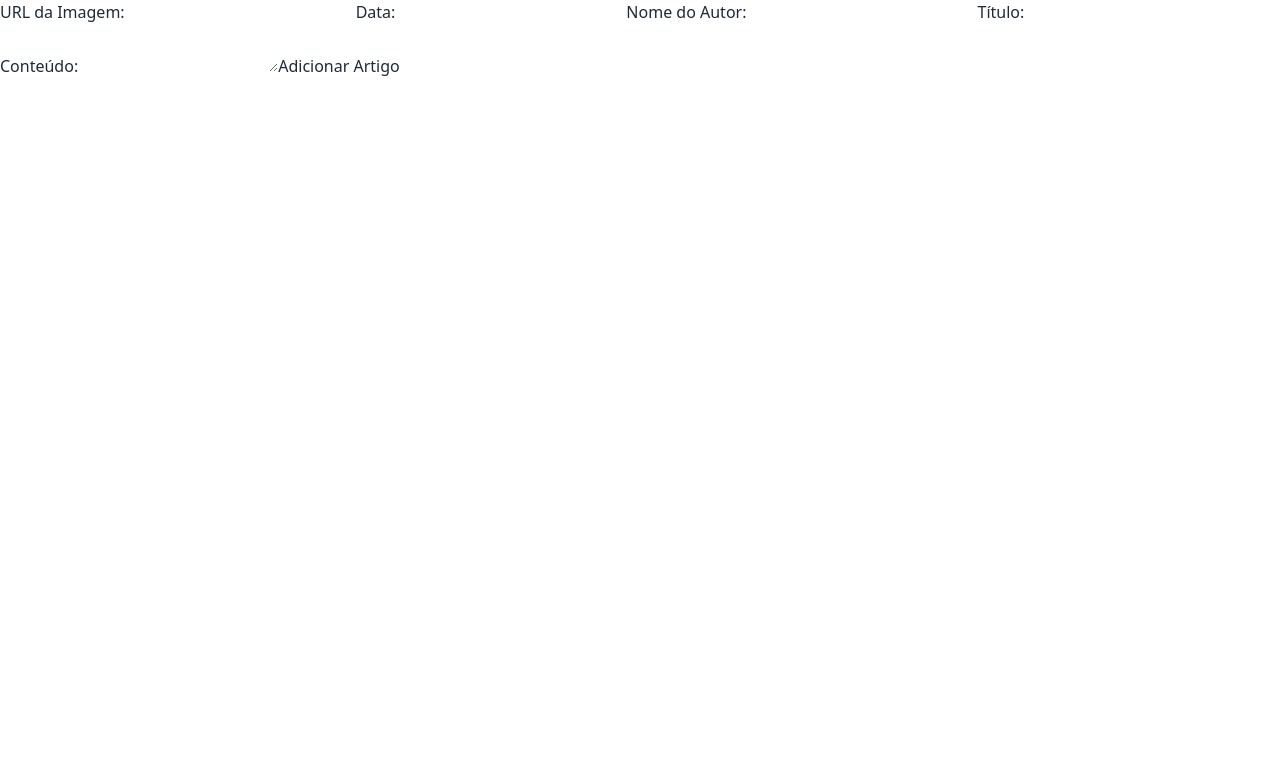
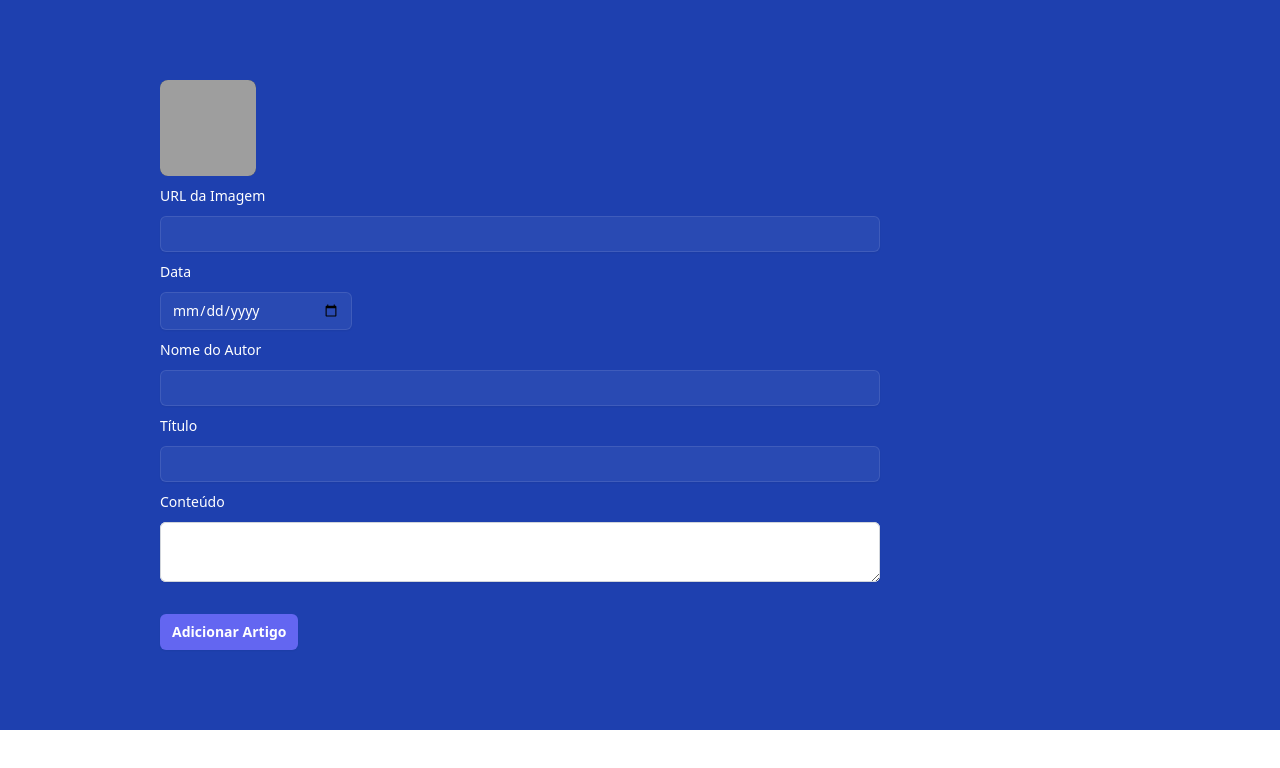
Before and after one commit to enascentedev/vida-com-deus, a Vue app: page /criar-artigo in a window 1280 px wide. Shown: the top 768 px of the page. Built offline with nearby package versions, Linux system fonts and the light colour scheme; grey boxes are pictures that could not be loaded.

Commit message:
modificando estrutura layout

```diff
--- a/src/components/createArquivo.vue
+++ b/src/components/createArquivo.vue
@@ -1,9 +1,5 @@
 <script>
 import { ref, onMounted } from "vue";
-import tempoRefletir from "@/assets/imagens/tempoRefletir.jpg";
-import amiltonMenezes from "@/assets/imagens/amiltonMenezes.jpg";
-import escolhas from "@/assets/imagens/escolhas.jpg";
-import amanhecer from "@/assets/imagens/amanhecer.jpg";
 import { artigosStore } from "@/stores/storeArtigo";
 
 export default {
@@ -40,7 +36,110 @@ export default {
 </script>
 
 <template>
-	<form @submit.prevent="criarArtigo">
+	<div>
+		<div class="bg-blue-800">
+			<main>
+				<!-- Settings forms -->
+				<div class="w-3/4 mx-auto py-20">
+					<form @submit.prevent="criarArtigo">
+						<img
+							src="https://encrypted-tbn0.gstatic.com/images?q=tbn:ANd9GcTi0ZRdV_U9tw_Iz7_eO2R74xNCqmZk3ObmNQ&usqp=CAU"
+							alt=""
+							class="h-24 w-24 flex-none rounded-lg bg-gray-800 object-cover" />
+
+						<div class="mt-2 w-3/4">
+							<label
+								for="urlImagem"
+								class="block text-sm font-medium leading-6 text-white"
+								>URL da Imagem</label
+							>
+							<div class="mt-2 w-full">
+								<input
+									v-model="novoArtigo.imagem"
+									type="text"
+									id="urlImagem"
+									required
+									class="block w-full rounded-md border-0 bg-white/5 py-1.5 text-white shadow-sm ring-1 ring-inset ring-white/10 focus:ring-2 focus:ring-inset focus:ring-indigo-500 sm:text-sm sm:leading-6 px-3" />
+							</div>
+						</div>
+
+						<div class="mt-2 w-3/4">
+							<label
+								for="data"
+								class="block text-sm font-medium leading-6 text-white"
+								>Data</label
+							>
+							<div class="mt-2 w-48">
+								<input
+									v-model="novoArtigo.data"
+									type="date"
+									id="data"
+									required
+									class="px-3 block w-full rounded-md border-0 bg-white/5 py-1.5 text-white shadow-sm ring-1 ring-inset ring-white/10 focus:ring-2 focus:ring-inset focus:ring-indigo-500 sm:text-sm sm:leading-6" />
+							</div>
+						</div>
+
+						<div class="mt-2 w-3/4">
+							<label
+								for="autor"
+								class="block text-sm font-medium leading-6 text-white"
+								>Nome do Autor</label
+							>
+							<div class="mt-2 w-full">
+								<input
+									v-model="novoArtigo.autor"
+									type="text"
+									id="autor"
+									required
+									class="block w-full rounded-md border-0 bg-white/5 py-1.5 text-white shadow-sm ring-1 ring-inset ring-white/10 focus:ring-2 focus:ring-inset focus:ring-indigo-500 sm:text-sm sm:leading-6 px-3" />
+							</div>
+						</div>
+
+						<div class="mt-2 w-3/4">
+							<label
+								for="titulo"
+								class="block text-sm font-medium leading-6 text-white"
+								>Título</label
+							>
+							<div class="mt-2 w-full">
+								<input
+									v-model="novoArtigo.titulo"
+									type="text"
+									id="titulo"
+									required
+									class="block w-full rounded-md border-0 bg-white/5 py-1.5 text-white shadow-sm ring-1 ring-inset ring-white/10 focus:ring-2 focus:ring-inset focus:ring-indigo-500 sm:text-sm sm:leading-6 px-3" />
+							</div>
+						</div>
+
+						<div class="mt-2 w-3/4">
+							<label
+								for="conteudo"
+								class="block text-sm font-medium leading-6 text-white"
+								>Conteúdo</label
+							>
+							<div class="mt-2 w-full">
+								<textarea
+									v-model="novoArtigo.conteudo"
+									id="conteudo"
+									required
+									class="block w-full rounded-md border-0 py-1.5 text-gray-900 shadow-sm ring-1 ring-inset ring-gray-300 placeholder:text-gray-400 focus:ring-2 focus:ring-inset focus:ring-indigo-600 sm:text-sm sm:leading-6"></textarea>
+							</div>
+						</div>
+
+						<div class="mt-8 flex">
+							<button
+								type="submit"
+								class="rounded-md bg-indigo-500 px-3 py-2 text-sm font-semibold text-white shadow-sm hover:bg-indigo-400 focus-visible:outline focus-visible:outline-2 focus-visible:outline-offset-2 focus-visible:outline-indigo-500">
+								Adicionar Artigo
+							</button>
+						</div>
+					</form>
+				</div>
+			</main>
+		</div>
+	</div>
+
+	<!-- <form @submit.prevent="criarArtigo">
 		<label for="urlImagem">URL da Imagem:</label>
 		<input v-model="novoArtigo.imagem" type="text" id="urlImagem" required />
 
@@ -57,5 +156,5 @@ export default {
 		<textarea v-model="novoArtigo.conteudo" id="conteudo" required></textarea>
 
 		<button type="submit">Adicionar Artigo</button>
-	</form>
+	</form> -->
 </template>
```
